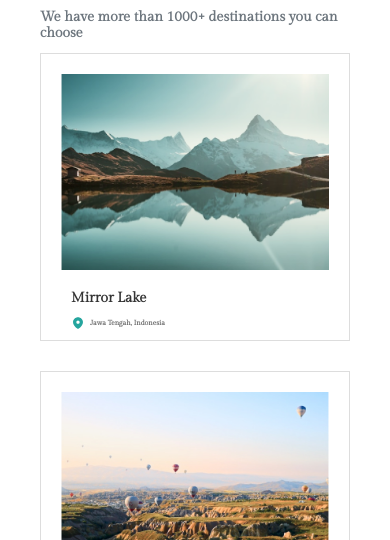
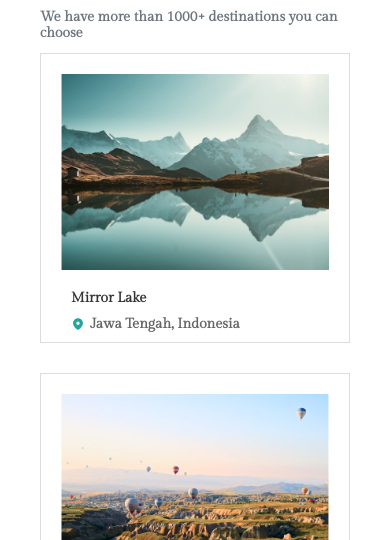
Before and after one commit to fatimaabubakaradam/travel-website, a plain HTML site: page index.html in a window 390 px wide. Shown: the part 560-1100 px from the top of the page. Drawn offline with Linux system fonts and the light colour scheme.

Commit message:
Update css

```diff
--- a/style..css
+++ b/style..css
@@ -1063,7 +1063,7 @@ margin-bottom: 20px;
         }
         .location h6 {
             margin: 0;
-            font-size: 0.2em;
+            font-size: 0.4em;
             color: #666;
         }
         section h1 {
```
